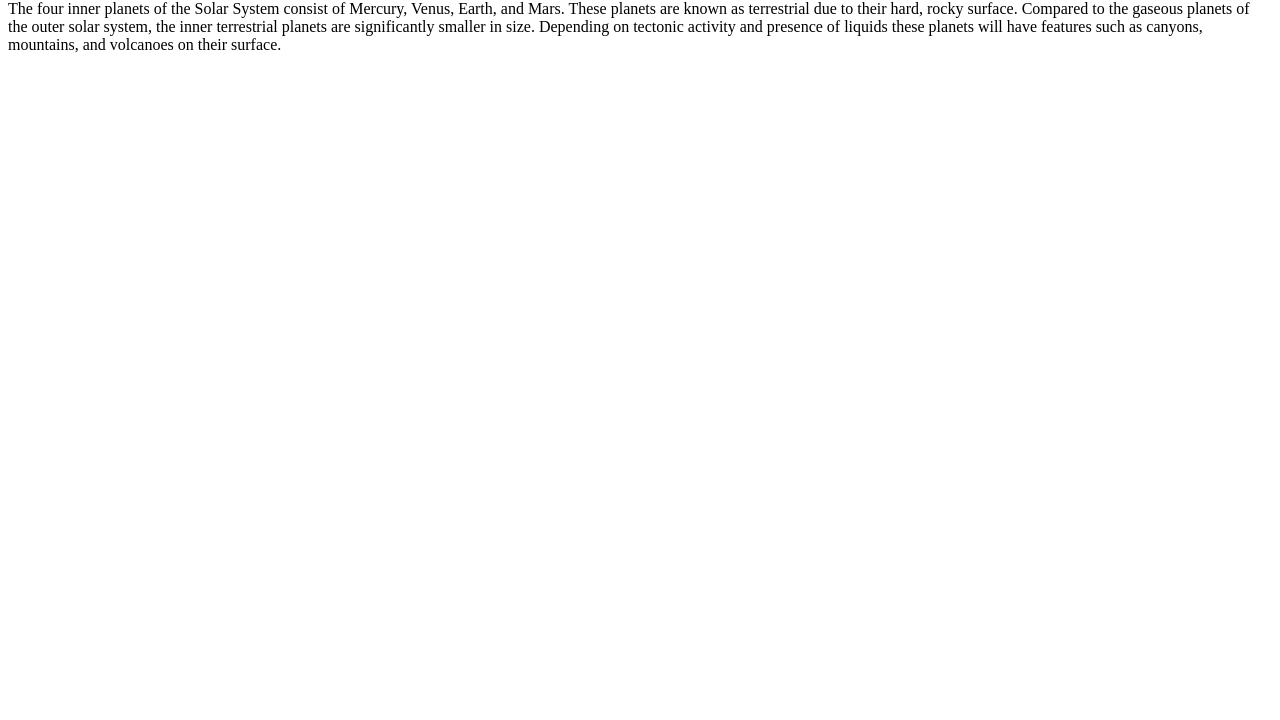
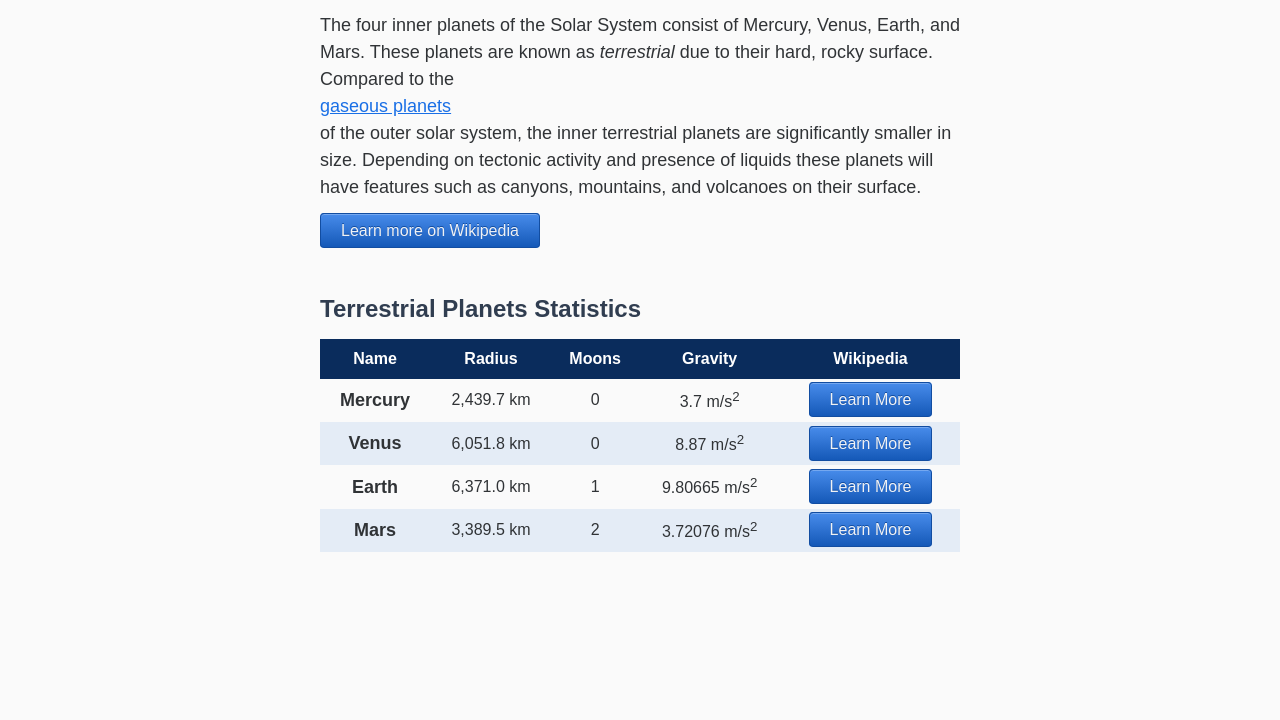
Before and after one commit to bsmrdel101/HTML-CSS-Practice, a plain HTML site: page tutorial_14/index.html in a window 1280 px wide. Shown: the part 80-800 px from the top of the page. Drawn offline with Linux system fonts and the light colour scheme.

Commit message:
feat: completed tutorial 14
Finished all content in the tutorial.

FSA22V2-60

```diff
--- a/tutorial_14/index.html
+++ b/tutorial_14/index.html
@@ -13,8 +13,70 @@
 		<h1>The Terrestrial Planets of the Solar System</h1>
 
 		<p>
-		  The four inner planets of the Solar System consist of Mercury, Venus, Earth, and Mars. These planets are known as terrestrial due to their hard, rocky surface. Compared to the gaseous planets of the outer solar system, the inner terrestrial planets are significantly smaller in size. Depending on tectonic activity and presence of liquids these planets will have features such as canyons, mountains, and volcanoes on their surface.
+			The four inner planets of the Solar System consist of Mercury, Venus, Earth, and Mars. These planets are known as <em>terrestrial</em> due to their hard, rocky surface. Compared to the <a href="https://en.wikipedia.org/wiki/Giant_planet">gaseous planets</a> of the outer solar system, the inner terrestrial planets are significantly smaller in size. Depending on tectonic activity and presence of liquids these planets will have features such as canyons, mountains, and volcanoes on their surface.
 		</p>
+
+		<a href="https://en.wikipedia.org/wiki/Terrestrial_planet" class="button">Learn more on Wikipedia</a>
+		<table>
+			<caption>
+			  Terrestrial Planets Statistics
+			</caption>
+			<thead>
+			  <tr>
+				<th>Name</th>
+				<th>Radius</th>
+				<th>Moons</th>
+				<th>Gravity</th>
+				<th>Wikipedia</th>
+			  </tr>
+			</thead>
+			<tbody>
+				<tr>
+				  <th>Mercury</th>
+				  <td><span class="label">Radius: </span>2,439.7 km</td>
+				  <td><span class="label">Moons: </span>0</td>
+				  <td><span class="label">Gravity: </span>3.7 m/s<sup>2</sup></td>
+				  <td>
+					<a href="https://en.wikipedia.org/wiki/Mercury_(planet)" class="button">
+					  Learn More
+					</a>
+				  </td>
+				</tr>
+				<tr>
+				  <th>Venus</th>
+				  <td><span class="label">Radius: </span>6,051.8 km</td>
+				  <td><span class="label">Moons: </span>0</td>
+				  <td><span class="label">Gravity: </span>8.87 m/s<sup>2</sup></td>
+				  <td>
+					<a href="https://en.wikipedia.org/wiki/Venus_(planet)" class="button">
+					  Learn More
+					</a>
+				  </td>
+				</tr>
+				<tr>
+				  <th>Earth</th>
+				  <td><span class="label">Radius: </span>6,371.0 km</td>
+				  <td><span class="label">Moons: </span>1</td>
+				  <td><span class="label">Gravity: </span>9.80665 m/s<sup>2</sup></td>
+				  <td>
+					<a href="https://en.wikipedia.org/wiki/Earth_(planet)" class="button">
+					  Learn More
+					</a>
+				  </td>
+				</tr>
+				<tr>
+				  <th>Mars</th>
+				  <td><span class="label">Radius: </span>3,389.5 km</td>
+				  <td><span class="label">Moons: </span>2</td>
+				  <td><span class="label">Gravity: </span>3.72076 m/s<sup>2</sup></td>
+				  <td>
+					<a href="https://en.wikipedia.org/wiki/Mars_(planet)" class="button">
+					  Learn More
+					</a>
+				  </td>
+				</tr>
+			  </tbody>
+		  </table>
 	</main>
 </body>
 </html>
--- a/tutorial_14/styles.css
+++ b/tutorial_14/styles.css
@@ -0,0 +1,138 @@
+body {
+  margin: 0;
+  font-family: sans-serif;
+  line-height: 1.5;
+  color: hsl(215, 5%, 20%);
+  background-color: hsl(215, 5%, 98%);
+}
+
+.content-width {
+  margin: 2rem auto;
+  width: 90%;
+  max-width: 40rem;
+}
+
+h1 {
+  font-size: 2rem;
+  font-weight: 400;
+  line-height: 1.2;
+}
+
+p {
+  font-size: 1.125rem;
+}
+
+a {
+  display: block;
+  color: hsl(215, 80%, 50%);
+}
+
+a:hover {
+  text-decoration: none;
+}
+
+.button {
+  display: inline;
+  padding: 0.5rem 1.25rem;
+  text-align: center;
+  text-decoration: none;
+  color: hsl(215, 20%, 95%);
+  background: linear-gradient(to bottom, hsl(215, 80%, 60%), hsl(215, 80%, 40%));
+  border-radius: 0.25rem;
+  border: 1px solid hsl(215, 80%, 35%);
+  text-shadow: 0 -1px hsl(215, 80%, 35%);
+  box-shadow: 0 1px hsl(215, 80%, 70%) inset;
+}
+
+.button:hover {
+  box-shadow: 0 1px hsl(215, 80%, 60%) inset;
+  background: linear-gradient(to bottom, hsl(215, 80%, 50%), hsl(215, 80%, 30%));
+}
+
+table {
+  border-collapse: collapse;
+  width: 100%;
+  margin: 3rem 0;
+}
+
+caption {
+  font-size: 1.5rem;
+  font-weight: 700;
+  color: hsl(215, 25%, 25%);
+  text-align: left;
+  margin-bottom: 0.5em;
+}
+
+tr {
+  text-align: center;
+}
+
+thead > tr {
+  color: hsl(215, 25%, 100%);
+  background-color: hsl(215, 80%, 20%);
+}
+
+tbody > tr:nth-child(even) {
+  background-color: hsl(215, 50%, 93%);
+}
+
+tbody th {
+  font-size: 1.125rem;
+}
+
+td, th {
+  padding: 0.5rem;
+}
+
+@media (max-width: 60rem) {
+  table,
+  caption,
+  thead,
+  tbody,
+  tr,
+  th,
+  td {
+    display: block;
+    text-align: left;
+  }
+
+  thead {
+    display: none;
+  }
+
+  tbody > tr:nth-child(even) {
+    background-color: transparent;
+  }
+
+  table .button {
+    display: block;
+  }
+
+  .label {
+    display: inline;
+    font-weight: 700;
+  }
+
+  tbody th {
+    color: hsl(215, 25%, 100%);
+    background-color: hsl(215, 80%, 20%);
+    border-radius: 0.5rem 0.5rem 0 0;
+  }
+
+  tbody > tr {
+    border: 1px solid hsl(215, 80%, 20%);
+    border-radius: 0.5rem;
+  }
+
+  tbody > tr + tr {
+    margin-top: 1rem;
+  }
+
+  td:nth-child(even) {
+    background-color: hsl(215, 50%, 93%);
+  }
+}
+
+.label {
+  display: none;
+}
```
Also changed, not shown: 1 other file.
